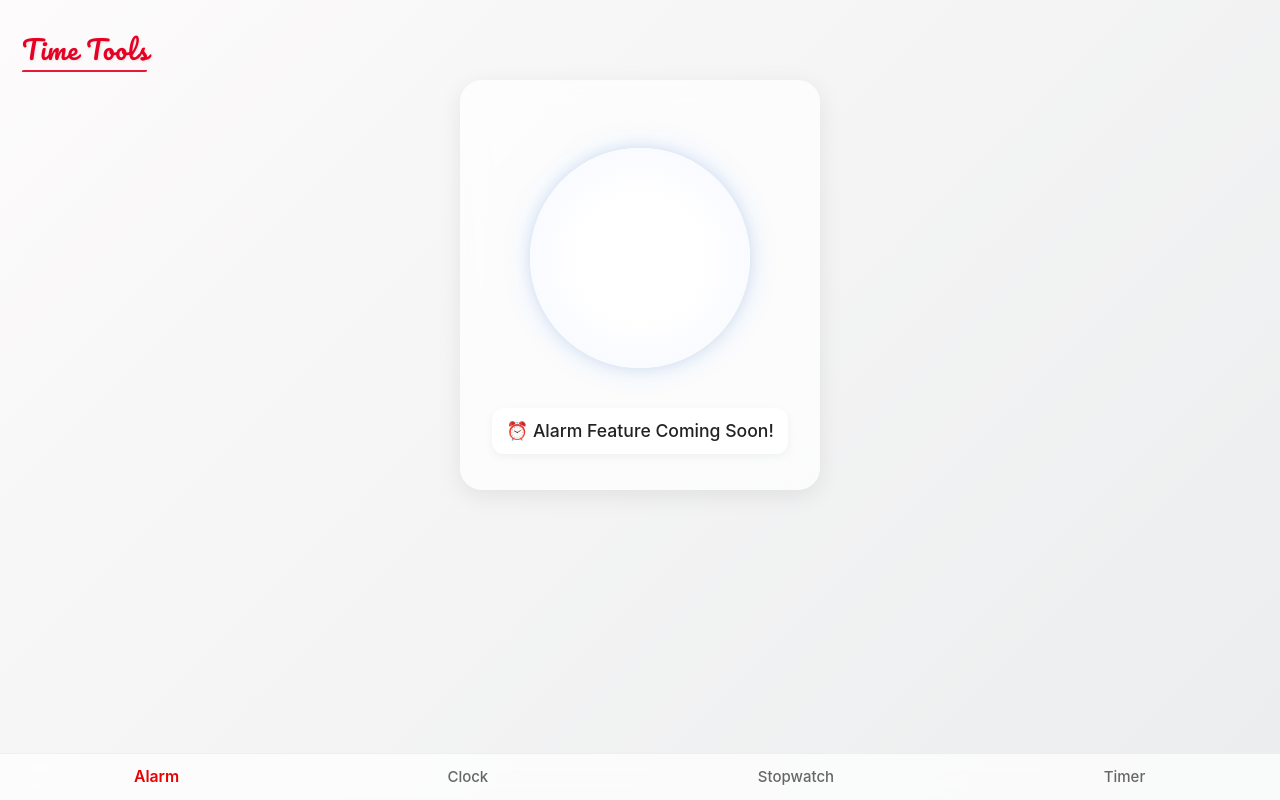
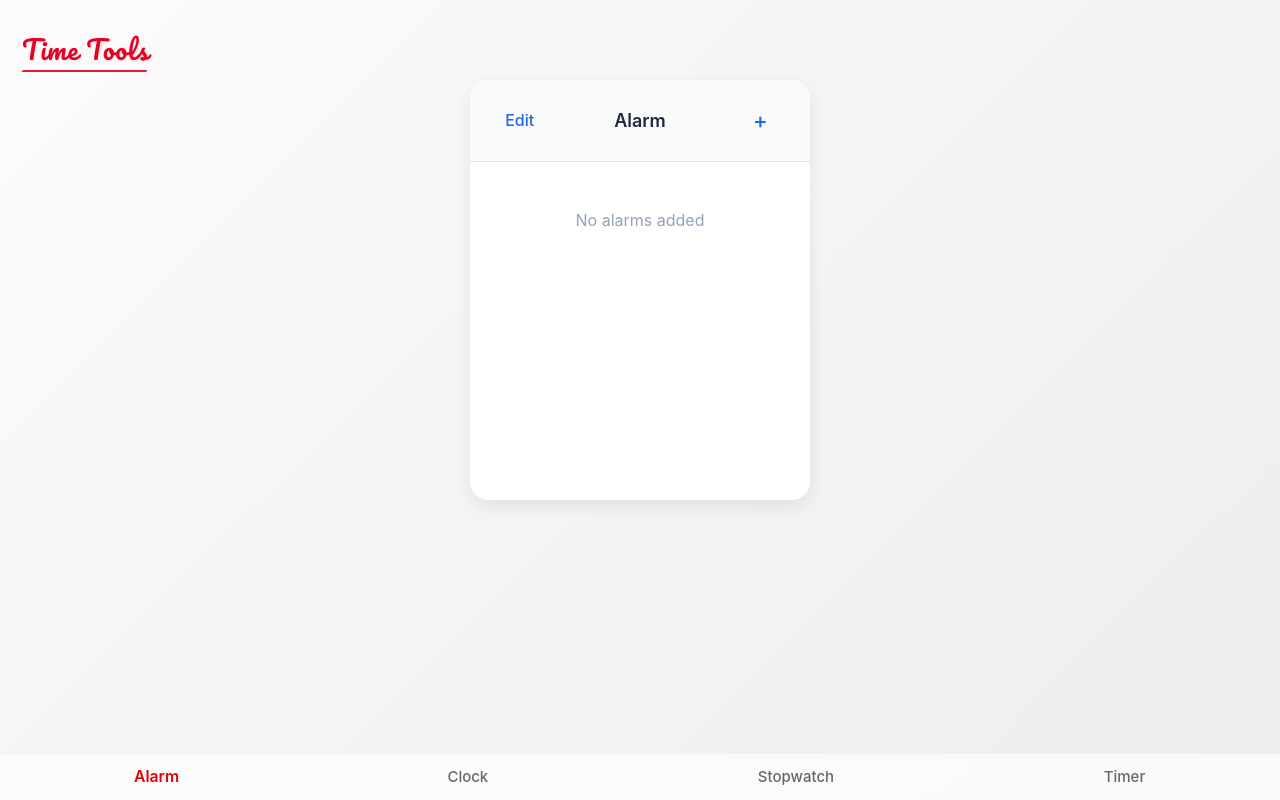
Before and after one commit to sushantshinde7/react-time-tools, a React app: page /alarm in a window 1280 px wide. Built offline with nearby package versions, Linux system fonts and the light colour scheme; the HTML template or start-up script is replaced by a standard one.

Commit message:
"Add initial Alarm screen setup with navbar and empty state"

```diff
--- a/src/components/Alarm/Alarm.css
+++ b/src/components/Alarm/Alarm.css
@@ -1,65 +1,101 @@
+/* Main Container */
 .alarm-container {
-  width: 320px;
-  padding: 28px 20px 36px;
-  border-radius: 22px;
-  background: rgba(255, 255, 255, 0.7);
-  backdrop-filter: blur(12px);
-  box-shadow: 0 6px 25px rgba(0, 0, 0, 0.08);
-  text-align: center;
-  font-family: "Inter", "Segoe UI", Arial, sans-serif;
+  width: 340px;
+  min-height: 420px;
+  background: #ffffff;
+  border-radius: 18px;
+  box-shadow: 0 6px 18px rgba(0, 0, 0, 0.08);
+  display: flex;
+  flex-direction: column;
+  position: relative;
+  overflow: hidden;
+  color: #1e293b;
+  transition: box-shadow 0.3s ease, transform 0.2s ease;
 }
 
-.alarm-wrapper {
+.alarm-container:hover {
+  box-shadow: 0 8px 24px rgba(0, 0, 0, 0.1);
+}
+
+/* Navigation Bar */
+.alarm-nav {
+  display: flex;
+  justify-content: space-between;
+  align-items: center;
+  padding: 12px 16px;
+  border-bottom: 1px solid #e2e8f0;
+  background: #f8fafc;
+  border-radius: 14px 14px 0 0;
+  margin-bottom: 10px;
+}
+
+/* Nav buttons */
+.nav-btn {
+  background: none;
+  border: none;
+  font-size: 16px;
+  cursor: pointer;
+  color: #2563eb;
+  font-weight: 500;
+  transition: color 0.2s, transform 0.2s;
+}
+
+.nav-btn:hover {
+  color: #1d4ed8;
+  transform: scale(1.1);
+}
+
+.nav-btn.active {
+  background-color: #e0f2fe;
+  color: #2563eb;
+  border-radius: 6px;
+  padding: 4px 8px;
+}
+
+/* Page title */
+.nav-title {
+  font-size: 18px;
+  font-weight: 600;
+  color: #1e293b;
+}
+
+/* Add alarm button */
+.add-btn {
+  font-size: 22px;
+  line-height: 18px;
+  transition: transform 0.2s;
+}
+
+.add-btn:hover {
+  transform: rotate(90deg);
+}
+
+/* Alarm list container */
+.alarm-list {
   display: flex;
   flex-direction: column;
   align-items: center;
-  justify-content: center;
-  margin-top: 40px;
+  padding: 6px;
+  flex-grow: 1;
+  overflow-y: auto;
 }
 
-.alarm-circle {
-  width: 220px;
-  height: 220px;
-  border-radius: 50%;
-  display: flex;
-  align-items: center;
-  justify-content: center;
-  background: radial-gradient(circle at center, #ffffff 40%, #f5f7ff 100%);
-  box-shadow:
-    0 0 12px rgba(70, 80, 130, 0.12),
-    0 0 30px rgba(0, 122, 255, 0.15),
-    inset 0 0 8px rgba(255, 255, 255, 0.25);
+/* Empty placeholder */
+.placeholder {
+  color: #94a3b8;
+  text-align: center;
+  margin-top: 30px;
 }
 
-
-.alarm-display {
-  font-size: 1.1rem;
-  font-weight: 500;
-  color: #222;
-  background: #fff;
-  padding: 10px 14px;
-  border-radius: 12px;
-  display: inline-block;
-  margin-top: 40px;
-  box-shadow: 0 3px 10px rgba(0, 0, 0, 0.05);
+/* Popup (time picker container, simple for now) */
+.picker-popup {
+  position: absolute;
+  bottom: 0;
+  left: 0;
+  right: 0;
+  background: #f8fafc;
+  border-top: 1px solid #e5e7eb;
+  box-shadow: 0 -4px 12px rgba(0, 0, 0, 0.08);
+  padding: 20px;
+  z-index: 10;
 }
-
-.button-row {
-  display: flex;
-  justify-content: center;
-  gap: 10px;
-  margin-top: 20px;
-}
-
-button {
-  min-width: 80px;
-  padding: 6px 20px;
-  font-size: 15px;
-  border-radius: 10px;
-  border: none;
-  cursor: not-allowed;
-  background: #fabf98;
-  color: #e90000;
-}
-
-/* You can override button colors here if needed */
--- a/src/components/Alarm/Alarm.jsx
+++ b/src/components/Alarm/Alarm.jsx
@@ -1,18 +1,75 @@
-import React from "react";
+import React, { useState, useRef, useEffect, useCallback } from "react";
 import "./Alarm.css";
 
-export default function Alarm() {
+const Alarm = () => {
+  const [alarms, setAlarms] = useState(() => {
+    const saved = localStorage.getItem("alarms");
+    return saved ? JSON.parse(saved) : [];
+  });
+
+  const [editMode, setEditMode] = useState(false);
+  const [showTimePicker, setShowTimePicker] = useState(false);
+
+  const navRef = useRef(null);
+
+  // Save alarms to localStorage
+  useEffect(() => {
+    localStorage.setItem("alarms", JSON.stringify(alarms));
+  }, [alarms]);
+
+  // Close edit when clicking outside navbar
+  useEffect(() => {
+    const handleClickOutside = (e) => {
+      if (editMode && navRef.current && !navRef.current.contains(e.target)) {
+        setEditMode(false);
+      }
+    };
+
+    if (editMode) {
+      document.addEventListener("mousedown", handleClickOutside);
+    }
+    return () => document.removeEventListener("mousedown", handleClickOutside);
+  }, [editMode]);
+
   return (
     <div className="alarm-container">
-      <div className="alarm-wrapper">
-        <div className="alarm-circle"></div>
-        <div className="alarm-display">⏰ Alarm Feature Coming Soon!</div>
+
+      {/* Navbar */}
+      <div className="alarm-nav" ref={navRef}>
+        <button
+          className={`nav-btn ${editMode ? "active" : ""}`}
+          onClick={() => setEditMode((p) => !p)}
+        >
+          {editMode ? "Done" : "Edit"}
+        </button>
+
+        <h2 className="nav-title">Alarm</h2>
+
+        <button
+          className="nav-btn add-btn"
+          onClick={() => setShowTimePicker(true)}
+        >
+          +
+        </button>
       </div>
-      {/*<div className="button-row">
-        <button className="start-btn" disabled>Start</button>
-        <button className="pause-btn" disabled>Pause</button>
-        <button className="reset-btn" disabled>Reset</button>
-      </div>*/}
+
+      {/* Empty State */}
+      <div className="alarm-list">
+        {alarms.length === 0 ? (
+          <p className="placeholder">No alarms added</p>
+        ) : (
+          <div> {/* We will render alarms here later */} </div>
+        )}
+      </div>
+
+      {/* Time Picker Popup (coming later) */}
+      {showTimePicker && (
+        <div className="picker-popup">
+          {/* Add your scroll-wheel time picker here */}
+        </div>
+      )}
     </div>
   );
-}
+};
+
+export default Alarm;
```
